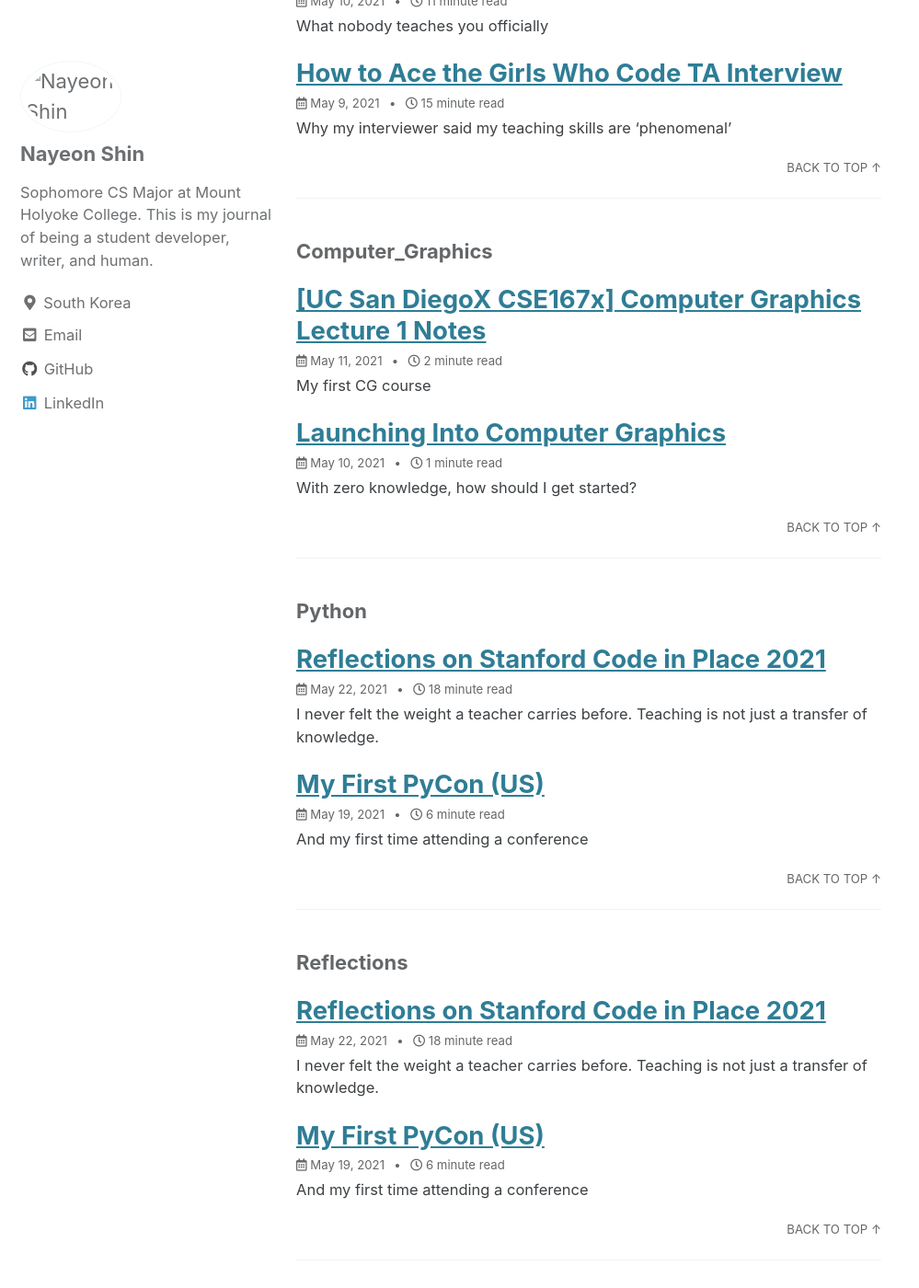
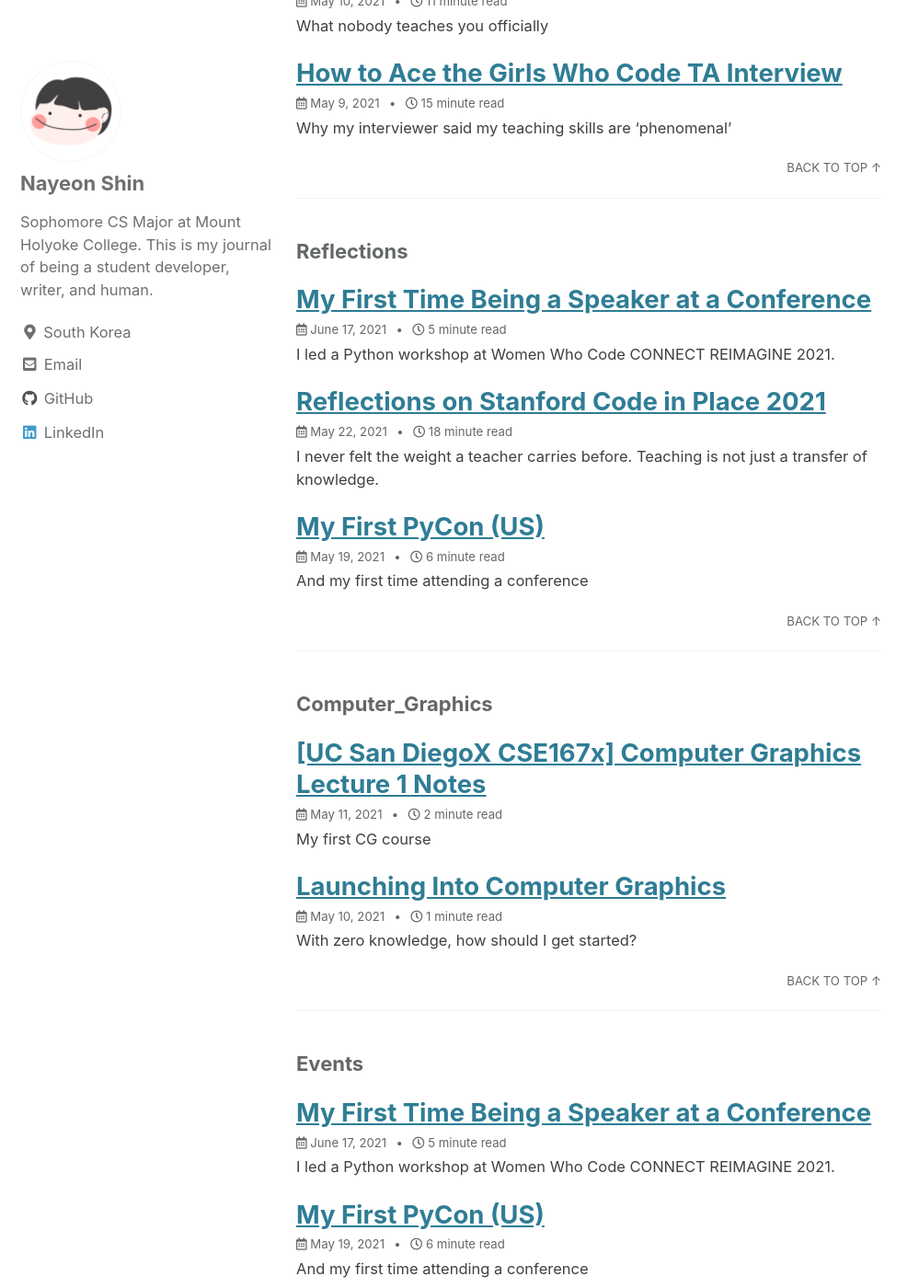
Before and after one commit to nayeonshin/nayeonshin.github.io, a Jekyll site: the page built from _pages/tag-archive.md, in a window 1280 px wide and 1400 px high, scrolled down 783 px. Shown: the whole window at 92% size, without its empty margins (0-999 px from the left). Built offline with Jekyll 4.4.1, drawn with Linux system fonts in a browser that asks for light colours; cached includes are drawn as plain includes; some of the changed lines change nothing that is shown; some of the changed text lies outside the part shown.

Commit message:
Fix profile image error and actually add the last post

````diff
--- a/_config.yml
+++ b/_config.yml
@@ -95,7 +95,7 @@
 # Site Author
 author:
   name             : "Nayeon Shin"
-  avatar           : "/assets/images/nayeon-shin.png" # path of avatar image, e.g. "/assets/images/bio-photo.jpg"
+  avatar           : "/assets/images/site/nayeon-shin.png" # path of avatar image, e.g. "/assets/images/bio-photo.jpg"
   bio              : "Sophomore CS Major at Mount Holyoke College. This is my journal of being a student developer, writer, and human."
   location         : "South Korea"
   email            :
--- /dev/null
+++ b/_posts/2021-06-17-my-first-time-being-a-speaker-at-a-conference.md
@@ -0,0 +1,128 @@
+---
+title:  "My First Time Being a Speaker at a Conference"
+excerpt: "I led a Python workshop at Women Who Code CONNECT REIMAGINE 2021."
+categories:
+  - Writing
+tags:
+  - Events
+  - Reflections
+---
+
+## So... I spoke at a conference
+
+Jeez... It still doesn't feel real. [I just attended a conference for the first time about a month ago]({{ site.baseurl }}writing/my-first-pycon/), but now I'm someone who has spoken at a conference.
+
+How it all happened:
+
+It was just a coincidence. I'm an active volunteer at Women Who Code Python Track. I was planning to present the two sessions about heaps and graphs, continuing the "Intro to Data Structures with Python" series. All the sessions in the series start at 9 am on Fridays Korea Standard Time. But the other week, the track people asked if I'd be willing to lead my heaps session at [WWCode CONNECT REIMAGINE 2021](https://connectreimagine.womenwhocode.dev/).
+
+CONNECT (a.k.a. "CONNECT REIMAGINE," "WWCode CONNECT," etc.) is an annual inclusive developer conference hosted by Women Who Code. Just like most conferences, CONNECT 2021 happened online. Following the schedule of the series, my original session was scheduled to start at 9 am on Friday, June 11, 2021 Korea Standard Time. But it was when CONNECT would be taking place as well. Because the times overlapped, the Python Track people suggested that I deliver the session at CONNECT. They said it could be either a workshop or a session at the Python booth. I hesitated a bit, thinking I wasn't professional enough to speak at a formal conference. Then, I was like, "Score, why not?"
+
+This is how the "Intro to Data Structures with Python: Heaps" started.
+
+![Intro to Data Structures with Python: Heaps]({{ site.baseurl }}/assets/images/posts/2021-06-17-heaps-session.png)
+
+## Preparation
+
+I needed to brush up on my rusty heaps knowledge. I just utilized the resources I used in my Data Structures series: my professor's slides, the textbook, and a few other resources. I thought it would take hours just making the slides for the workshop, since I struggled with heaps so much when learning about them for the first time.
+
+### Agenda
+
+1. Queues & Trees Review
+2. Priority Queue
+3. Heap
+   1. Binary Heap
+   2. Structure Property
+   3. Order Property
+   4. Heap Operations
+   5. Implementation
+4. Q&A
+5. Live Coding
+6. Resources
+
+You can view the slides on [Google Slides](https://docs.google.com/presentation/d/1q1RA4FExkOABv2ZNe3WJwsnLOdfWgmWZMVnclFI46SM/edit?usp=sharing) or [Slideshare](https://www.slideshare.net/NayeonShin1/session-7-heaps-wwcode-intro-to-data-structures-with-python-series).
+
+## Workshop
+
+Shermaine and Archana were with me helping with chat moderation. (Thanks guys you were my life savers. ily) I started by introducing myself and Shermaine and most importantly, the code of conduct at WWCode. Before getting started, I talked to Shermaine and Archana for a few minutes and that seemed to have created some confusion to attendees. I really should have used Slack, but it was a good lesson.
+
+### Conceptual presentation
+
+![Slides]({{ site.baseurl }}/assets/images/posts/2021-06-17-slides.png)
+
+Since the concepts of priority queues and heaps are pretty much based on queues and trees, I thought it would be useful to include a Queues & Trees review. As a non-fan of slides, I tried to minimize the contents on every slide and replace them with images if possible.
+
+![Trees review]({{ site.baseurl }}/assets/images/posts/2021-06-17-trees-review.png)
+
+As specified [Problem Solving with Algorithms and Data Structures with Python](https://runestone.academy/runestone/books/published/pythonds/index.html), I defined trees in two ways which were by using nodes and edges and utilizing the idea of recursion.
+
+![Priority queue]({{ site.baseurl }}/assets/images/posts/2021-06-17-priority-queue.png)
+
+![Heap]({{ site.baseurl }}/assets/images/posts/2021-06-17-heap.png)
+
+Then, I went over the highlights of the session: priority queues & heaps!
+
+![Binary heap example]({{ site.baseurl }}/assets/images/2021-06-17-binary-heap-example.png)
+
+I wanted to draw a good binary heap using the SmartArt on PowerPoint but dang, it was so hard to manipulate the nodes and edges as I wanted. So I gave up on it and drew it like an ASCII art.
+
+![Binary heap implementation]({{ site.baseurl }}/assets/images/posts/2021-06-17-binary-heap-implementation.png)
+
+I concluded the theoretical part with how to implement a binary heap using lists in Python! The table is so colorful, and it was actually adopted from my professor Valerie's slides. (If you're reading this (I kind of hope it's not because it'll be embarrassing), thanks so much Valerie! I should've asked if it would be fine to use that idea.. but I forgot to do so 🤯 Sorry about it.)
+
+![Q&A]({{ site.baseurl }}/assets/images/posts/2021-06-17-q&a.png)
+
+Before moving onto live coding, I paused a while and let attendees ask questions. I expected people would ask questions about heaps per se, but it looked like they were more curious about me as a presenter and my background. 🤣
+
+### Live coding implementation
+
+![Live coding]({{ site.baseurl }}/assets/images/posts/2021-06-17-live-coding.png)
+
+Yes, it came. THE LIVE CODING. You have no idea how anxious I was before and every second of doing it. Here, I ended up not being able to catch an error I had in <code>heapify</code> method. It was really embarrassing and made me feel bad, but thank God how nice the attendees were! They were incredibly understanding and encouraging (more like forgiving for me being unprofessional). I wholeheartedly thank every single person who has attended my session, whether or not you engaged in the chat. Thank you!
+
+After the workshop, I managed to fix the code. I also edited the code on [Colab](https://drive.google.com/file/d/1DMjHnlLhb4b-KoqiGx7OaudAwRdLX5WY/view?usp=sharing). Another mistake I made in the live coding part was that I should have shared link from the "share" button. But what I did was to simply copy and paste the link on the upper part of my tap. ~~What an idiot.~~
+
+Here's the code with the bug fixed!:
+
+```
+def heapify(self, i):
+        """Restore max heap property starting at position i and working down
+        recursively"""
+        left_index = (2 * i) + 1
+        right_index = (2 * i) + 2
+        max_index = i # Temporary initialization
+
+        if left_index < len(self.heap) and self.heap[left_index] > self.heap[max_index]:
+          max_index = left_index
+        if right_index < len(self.heap) and self.heap[right_index] > self.heap[max_index]:
+          max_index = right_index
+
+        if max_index is not i: # If i is not the max, heapify
+          self.swap(max_index, i)
+          self.heapify(max_index)
+```
+
+The problem was with the comparison in <code>self.heap[left_index] > self.heap[max_index]</code> and <code>self.heap[right_index] > self.heap[max_index]</code>. I think what I initially wrote was something like
+
+```
+if left_index < len(self.heap) and self.heap[left_index] > self.heap[i]:
+          max_index = left_index
+        if right_index < len(self.heap) and self.heap[right_index] > self.heap[i]:
+          max_index = right_index
+```
+
+Notice that I'm comparing <code>self.heap[i]</code> instead of <code>self.heap[max_index]</code>. The reason we need to use the latter is that we're updating <code>max_index</code> to the largest item. And to do so, <code>self.heap[max_index]</code> should be used.
+
+![Next session]({{ site.basurl }}/assets/images/posts/2021-06-17-next-session.png)
+
+The next session is actually scheduled to be on June 24 Pacific time (if I'm not wrong). It's about graphs, and I'm the one who'll also be leading the session!
+
+## Final thoughts
+
+I just want to say thank you to everyone who made this workshop possible. Thank you Rishika, Shermaine, and Archana for assisting and supporting me from the preparation to demo and this workshop. Thank you all the attendees for sparing your precious time to attend my workshop!
+
+Live coding turned out to be much much much harder than I thought. But it was great experience. Also, because of how an online workshop is, it felt really weird, awkward, and scared when I was sharing my screen and speaking. It was because I was worried if the attendees couldn't see my screen because of some error. Also because honestly, I felt like I was alone in the workshop somehow since there was no interactivity with the attendees other than the chat.
+
+I'm really feeling the importance of writing a reflection post as soon as an incident happened. The memories are fading away, just like how a queue (FIFO) data structure works.
+
+Thank you very much for reading, and I'll be back with other posts about Python Regex (I'll really write about this this time) and possibly my internships!
````
